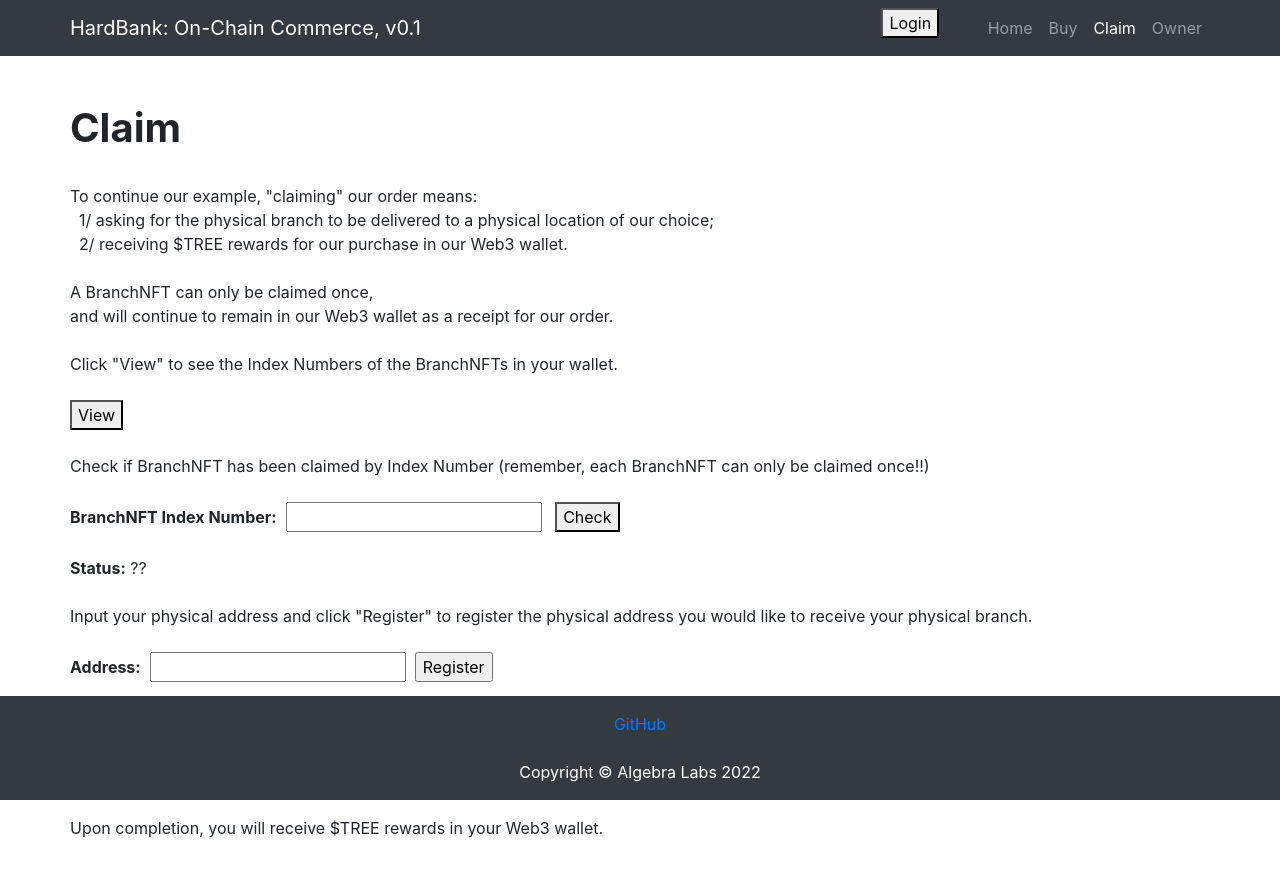
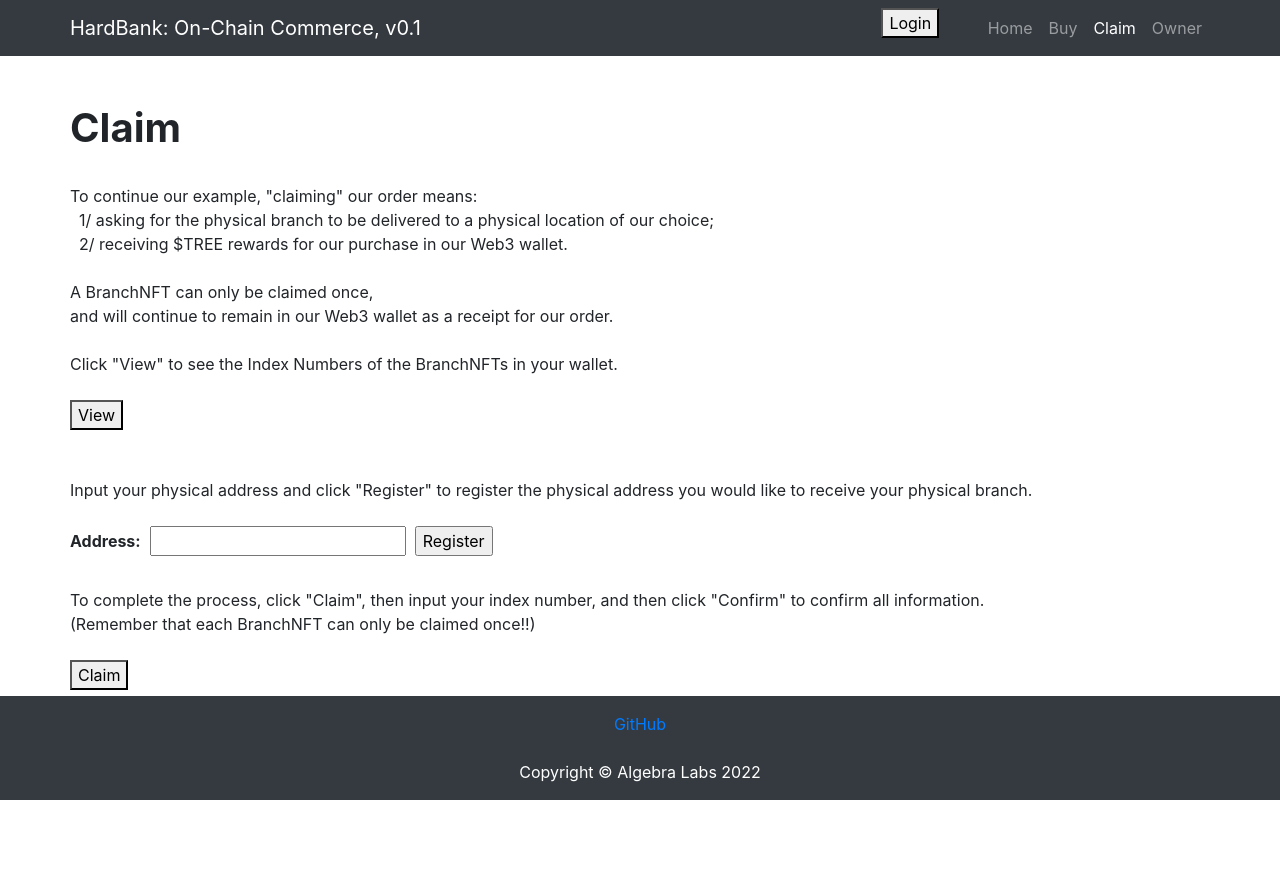
Before and after one commit to 13suits/HardBank-frontend-v0.1, a React (Create React App) app: page /claim in a window 1280 px wide. Shown: the top 876 px of the page. Built offline with nearby package versions, Linux system fonts and the light colour scheme.

Commit message:
Update Claim.jsx

```diff
--- a/src/components/Claim.jsx
+++ b/src/components/Claim.jsx
@@ -36,9 +36,6 @@ function Claim() {
               <Balance />
               </Provider>
               <br></br>
-              <Provider store={store2}>
-              <Check />
-              </Provider>
               <br></br>
               Input your physical address and click "Register" to register the physical address you would like to receive your physical branch.
               <br></br>
@@ -52,6 +49,8 @@ function Claim() {
               </form>
               <br></br>
               To complete the process, click "Claim", then input your index number, and then click "Confirm" to confirm all information.
+              <br></br>
+              (Remember that each BranchNFT can only be claimed once!!)
               <br></br>
               <br></br>
               <Provider store={store2}>
```
